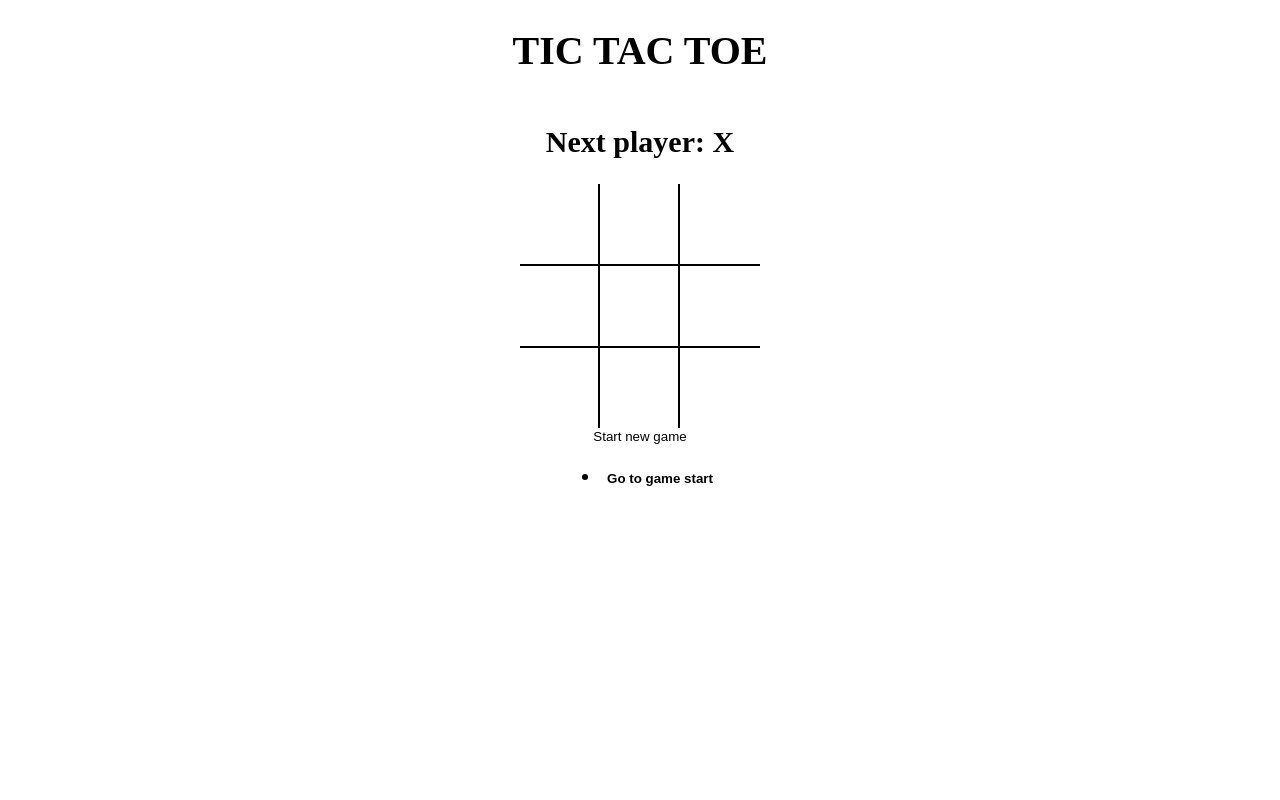
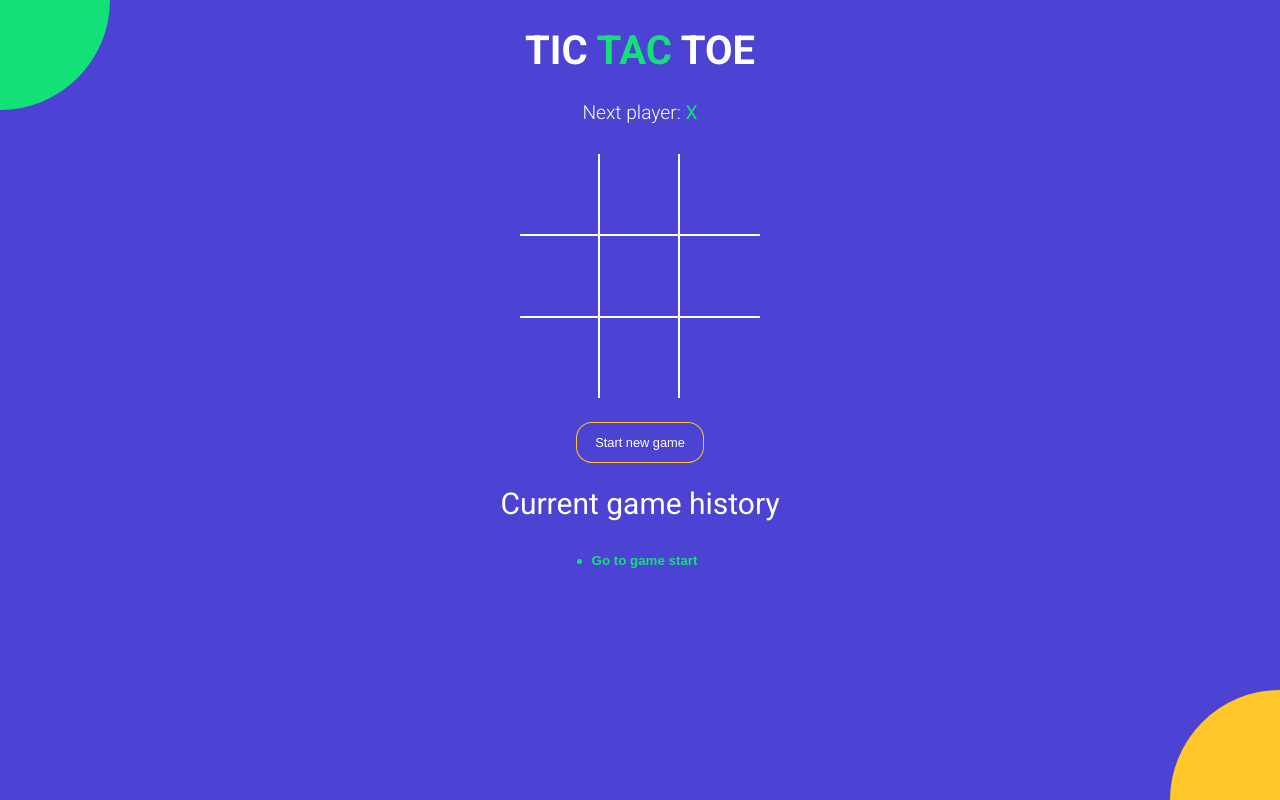
Before and after one commit to NeilanshTriesToCode/tictactoe, a React (Vite) app: page / in a window 1280 px wide. Built offline with nearby package versions, Linux system fonts and the light colour scheme.

Commit message:
added styles

```diff
--- a/index.html
+++ b/index.html
@@ -1,7 +1,14 @@
 <!DOCTYPE html>
 <html>
     <head>
-    <title>React Parcel Micro App</title>
+        <meta charset="UTF-8" />
+        <meta name="viewport" content="width=device-width, initial-scale=1.0" />
+        <meta http-equiv="X-UA-Compatible" content="ie=edge" />
+        <link
+            href="https://fonts.googleapis.com/css?family=Roboto:300,400,700&display=swap"
+            rel="stylesheet"
+        />
+        <title>TIC TAC TOE</title>
     </head>
     <body>
         <div id="root"></div>
--- a/src/App.js
+++ b/src/App.js
@@ -78,21 +78,29 @@ const App = () => {
 
     return (
         <div className="app">
-            <h1>TIC TAC TOE</h1>
+            <h1>
+                TIC <span className="text-green">TAC</span> TOE
+            </h1>
             <StatusMessage winner={winner} current={current} />
             <Board
                 board={current.board}
                 handleSquareClick={handleSquareClick}
                 winningSquares={winningSquares}
             />
-            <button type="button" onClick={onNewGame}>
+            <button
+                type="button"
+                onClick={onNewGame}
+                className={`btn-reset ${winner ? 'active' : ''}`}
+            >
                 Start new game
             </button>
+            <h2 style={{ fontWeight: 'normal' }}>Current game history</h2>
             <History
                 history={history}
                 moveTo={moveTo}
                 currentMove={currentMove}
             />
+            <div className="bg-balls" />
         </div>
     );
 };
--- a/src/components/History.js
+++ b/src/components/History.js
@@ -3,14 +3,20 @@ import React from 'react';
 
 const History = ({ history, moveTo, currentMove }) => {
     return (
-        <ul>
+        <div className="history-wrapper">
+            <ul className="history">
                 {history.map((_, move) => {
                     return (
                         <li key={move}>
                             <button
+                                className={`btn-move ${
+                                    move === currentMove ? 'active' : ''
+                                }`}
                                 style={{
                                     fontWeight:
-                                    move === currentMove ? 'bold' : 'normal',
+                                        move === currentMove
+                                            ? 'bold'
+                                            : 'normal',
                                 }}
                                 type="button"
                                 onClick={() => {
@@ -25,6 +31,7 @@ const History = ({ history, moveTo, currentMove }) => {
                     );
                 })}
             </ul>
+        </div>
     );
 };
 
--- a/src/components/Square.js
+++ b/src/components/Square.js
@@ -6,8 +6,10 @@ const Square = ({ value, updateStateFunction, isWinningSquare }) => {
     return (
         <button
             type="button"
-            className="square"
             onClick={updateStateFunction}
+            className={`square ${isWinningSquare ? 'winning' : ''} ${
+                value === 'X' ? 'text-green' : 'text-orange'
+            }`}
             style={{ fontWeight: isWinningSquare ? 'bold' : 'normal' }}
         >
             {value}
--- a/src/components/StatusMessage.js
+++ b/src/components/StatusMessage.js
@@ -8,14 +8,37 @@ const StatusMessage = ({ winner, current }) => {
     const noMovesLeft = current.board.every(el => el !== null);
 
     return (
-        <div>
-            <h2>
-                {winner && `Winner is ${winner}`}
-                {!winner &&
-                    !noMovesLeft &&
-                    `Next player: ${current.isXNext ? 'X' : 'O'}`}
-                {!winner && noMovesLeft && `Game drawn`}
-            </h2>
+        <div className="status-message">
+            {winner && (
+                <>
+                    Winner is{' '}
+                    <span
+                        className={
+                            winner === 'X' ? 'text-green' : 'text-orange'
+                        }
+                    >
+                        {winner}
+                    </span>
+                </>
+            )}
+            {!winner && !noMovesLeft && (
+                <>
+                    Next player:
+                    <span
+                        className={
+                            current.isXNext ? 'text-green' : 'text-orange'
+                        }
+                    >
+                        {current.isXNext ? ' X' : ' O'}
+                    </span>
+                </>
+            )}
+            {!winner && noMovesLeft && (
+                <>
+                    <span className="text-green">X</span> and
+                    <span className="text-orange"> O</span> tied
+                </>
+            )}
         </div>
     );
 };
--- a/src/styles/root.scss
+++ b/src/styles/root.scss
@@ -1,4 +1,11 @@
+$green: #12e177;
+$orange: #ffc72a;
+$blue: #4c43d4;
+
 body {
+    font-family: 'Roboto', sans-serif;
+    background-color: $blue;
+    color: #fff;
     padding: 0;
     margin: 0;
 }
@@ -19,18 +26,83 @@ button {
     align-items: center;
 }
 
+.text-green {
+    color: $green;
+}
+
+.text-orange {
+    color: $orange;
+}
+
+.history-wrapper {
+    width: 300px;
+    text-align: center;
+    margin-bottom: 20px;
+    .history {
+        display: inline-block;
+        padding: 0;
+        margin: 0;
+        li {
+            list-style: none;
+            text-align: left;
+            &:before {
+                content: '';
+                border-radius: 50%;
+                display: inline-block;
+                height: 5px;
+                width: 5px;
+                background-color: $green;
+                margin-right: 4px;
+                margin-bottom: 1px;
+            }
+
+            .btn-move {
+                color: #fff;
+                &.active {
+                    font-weight: bold;
+                    color: $green;
+                }
+            }
+        }
+    }
+}
+
+.status-message {
+    margin-bottom: 30px;
+    font-size: 1.2rem;
+    font-weight: lighter;
+    span {
+        font-weight: normal;
+    }
+}
+
+.btn-reset {
+    font-size: 0.8rem;
+    color: #fff;
+    border-radius: 15px;
+    padding: 12px 18px;
+    margin-top: 25px;
+    transition: all 0.2s;
+    background-color: $blue;
+    box-shadow: 0px 0px 0px 1px $orange;
+    &.active {
+        background-color: $orange;
+        box-shadow: none;
+    }
+}
+
 .board {
     .board-row {
         display: flex;
         flex-direction: row;
-    border-bottom: 2px solid #000;
+        border-bottom: 2px solid #fff;
         &:last-child {
             border-bottom: none;
         }
         .square {
             width: 80px;
             height: 80px;
-      border-right: 2px solid #000;
+            border-right: 2px solid #fff;
             font-size: 2.5rem;
             padding: 0;
             overflow: hidden;
@@ -38,6 +110,63 @@ button {
             &:last-child {
                 border-right: none;
             }
+            &.winning {
+                animation: scaleText 1.4s infinite;
+                @keyframes scaleText {
+                    0% {
+                        transform: 2.5rem;
+                    }
+                    50% {
+                        font-size: 3.5rem;
+                    }
+                    100% {
+                        font-size: 2.5rem;
                     }
                 }
             }
+        }
+    }
+}
+
+.bg-balls {
+    position: fixed;
+    top: 0;
+    left: 0;
+    right: 0;
+    bottom: 0;
+    min-width: 100%;
+    z-index: -1;
+
+    &:before,
+    &:after {
+        content: '';
+        position: absolute;
+        width: 150px;
+        height: 150px;
+        border-radius: 50%;
+    }
+
+    &:before {
+        background-color: $orange;
+        right: -75px;
+        bottom: -75px;
+        @media screen and (min-width: 476px) {
+            width: 220px;
+            height: 220px;
+            right: -110px;
+            bottom: -110px;
+        }
+    }
+
+    &:after {
+        background-color: $green;
+        top: -75px;
+        left: -75px;
+        @media screen and (min-width: 476px) {
+            width: 220px;
+            height: 220px;
+            top: -110px;
+            left: -110px;
+        }
+    }
+}
```
Lines whose indentation alone changed are shown as unchanged.
